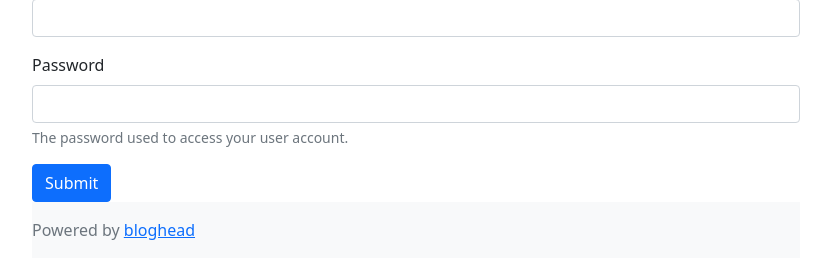
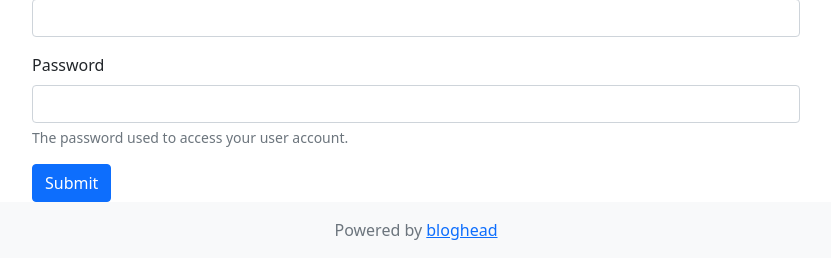
Before and after one commit to slavanomics/bloghead, a Flask app: page /setup in a window 1280 px wide. Shown: the part 773-1031 px from the top of the page, without its empty margins (224-1055 px from the left). Run offline with Flask 2, Linux system fonts and the light colour scheme.

Commit message:
fix ugly footer :vomiting_face:

```diff
--- a/templates/setup.html
+++ b/templates/setup.html
@@ -14,6 +14,9 @@
             margin: 5%;
             text-align: center;
             padding-bottom: 3%;
+        }
+        footer {
+            text-align: center;
         }
     </style>
     <title>Bloghead | Setup </title>
@@ -68,10 +71,12 @@
     </div>
         <button type="submit" class="btn btn-primary">Submit</button>
     </form>
-    <footer class="footer mt-auto py-3 bg-light">
-        <span class="text-muted">Powered by <a href="https://github.com/slavanomics/bloghead">bloghead</a></span>
-    </footer>
+
 </div>
+
 </div>
+<footer class="footer mt-auto py-3 bg-light">
+    <span class="text-muted">Powered by <a href="https://github.com/slavanomics/bloghead">bloghead</a></span>
+</footer>
 </body>
 </html>
```
